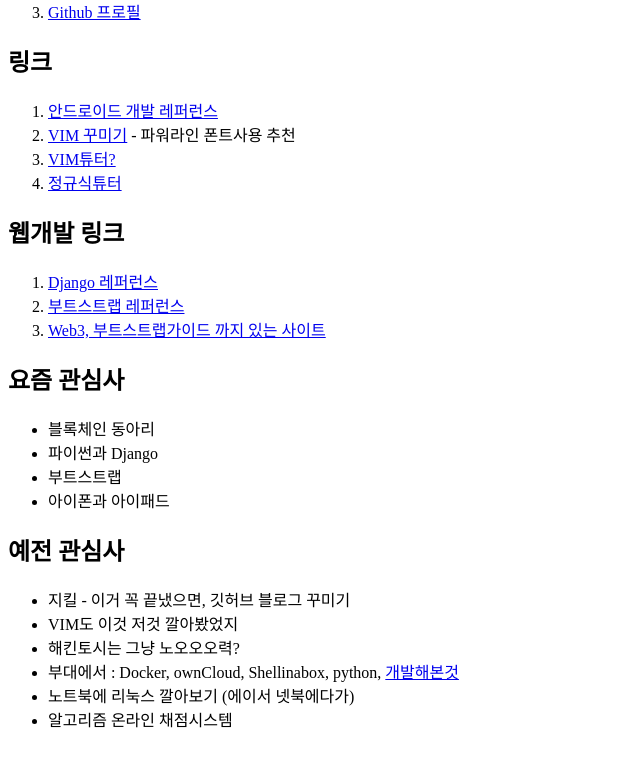
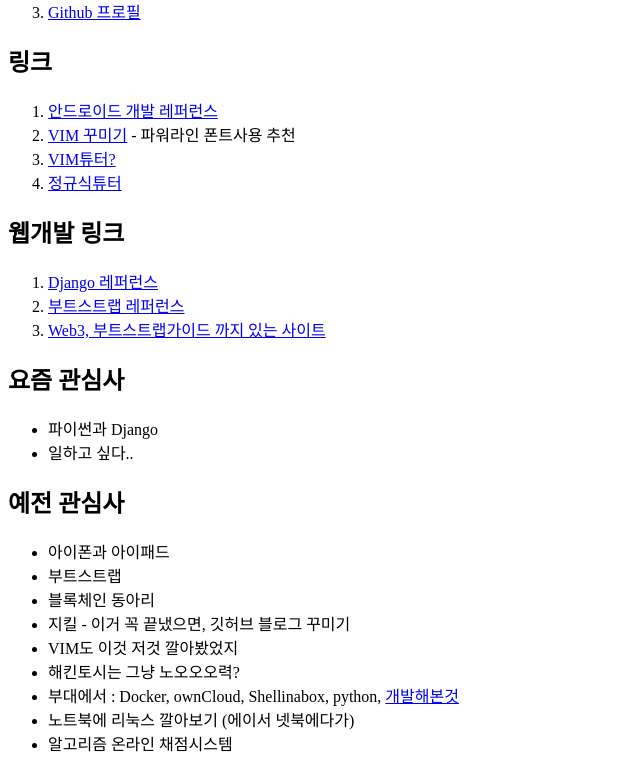
Before and after one commit to qlqhqo2341/old_qlqhqo2341.github.com, a plain HTML site: page index.htm in a window 1280 px wide. Shown: the part 124-895 px from the top of the page, without its empty margins (0-640 px from the left). Before the commit the page ends 871 px from the top, so only its background shows below. Drawn offline with Linux system fonts and the light colour scheme.

Commit message:
관심사 변경

```diff
--- a/index.htm
+++ b/index.htm
@@ -25,13 +25,14 @@
         </ol>
         <h2>요즘 관심사</h2>
         <ul>
-            <li>블록체인 동아리</li>
             <li>파이썬과 Django</li>
-            <li>부트스트랩</li>
-            <li>아이폰과 아이패드</li>
+            <li>일하고 싶다..</li>
         </ul>
         <h2>예전 관심사</h2>
         <ul>
+            <li>아이폰과 아이패드</li>
+            <li>부트스트랩</li>
+            <li>블록체인 동아리</li>
             <li>지킬 - 이거 꼭 끝냈으면, 깃허브 블로그 꾸미기</li>
             <li>VIM도 이것 저것 깔아봤었지</li>
             <li>해킨토시는 그냥 노오오오력?</li>
```
